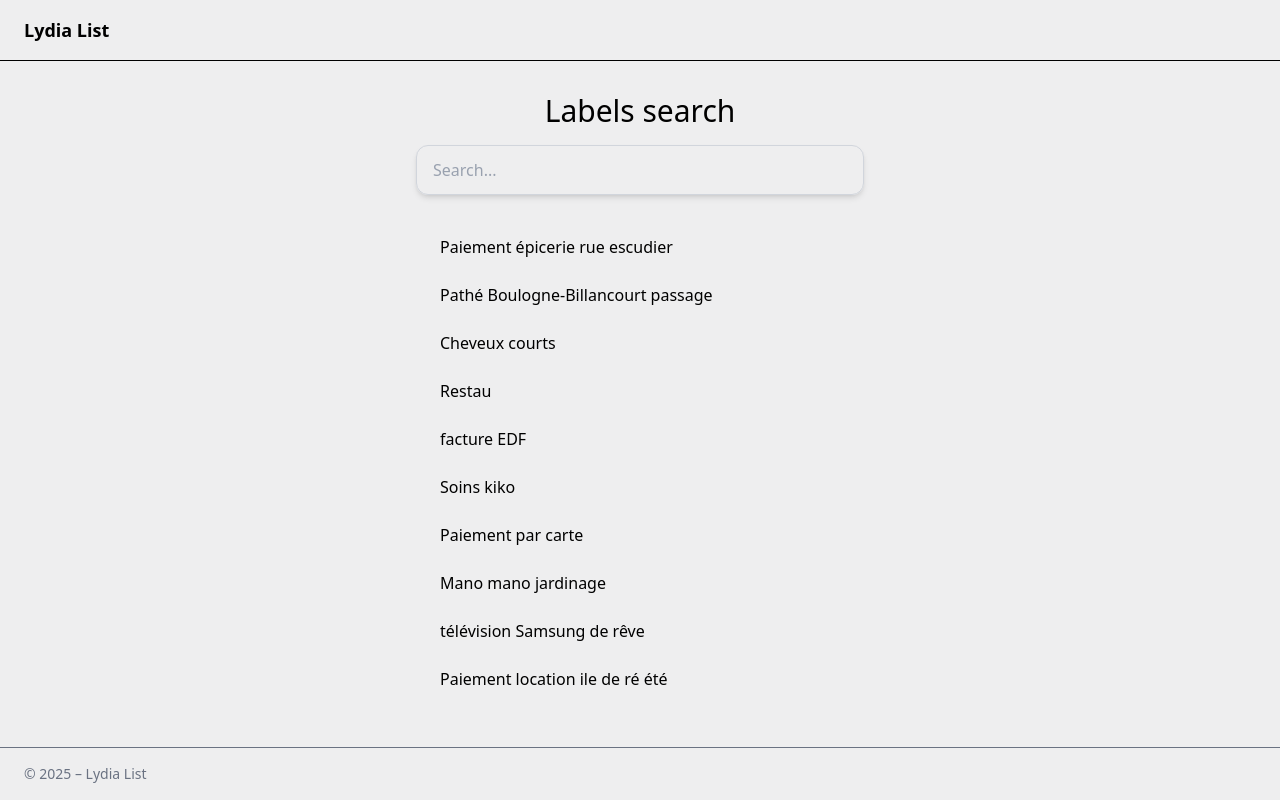
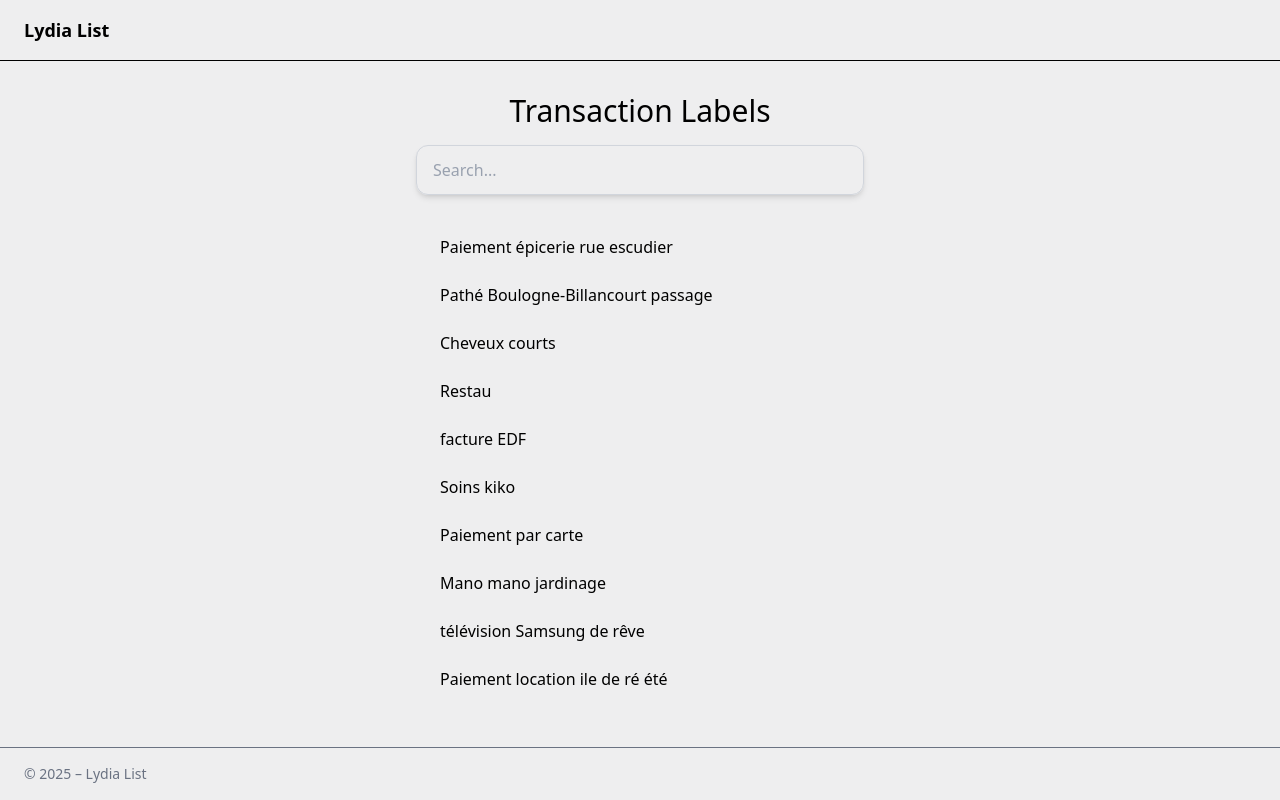
Before and after one commit to Fred-18/lydia-project, a Next.js app: page / in a window 1280 px wide. Built offline with nearby package versions, Linux system fonts and the light colour scheme.

Commit message:
refacto page

```diff
--- a/src/app/page.tsx
+++ b/src/app/page.tsx
@@ -12,7 +12,7 @@ export default function Home() {
   return (
     <div>
       <h1 className="text-3xl font-poppins mb-4 text-center mt-8">
-        Labels search
+        Transaction Labels
       </h1>
       <SearchBar value={searchTerm} onChange={setSearchTerm} />
       <ul className="rounded-xl p-4  mt-4 max-w-md mx-auto">
```
